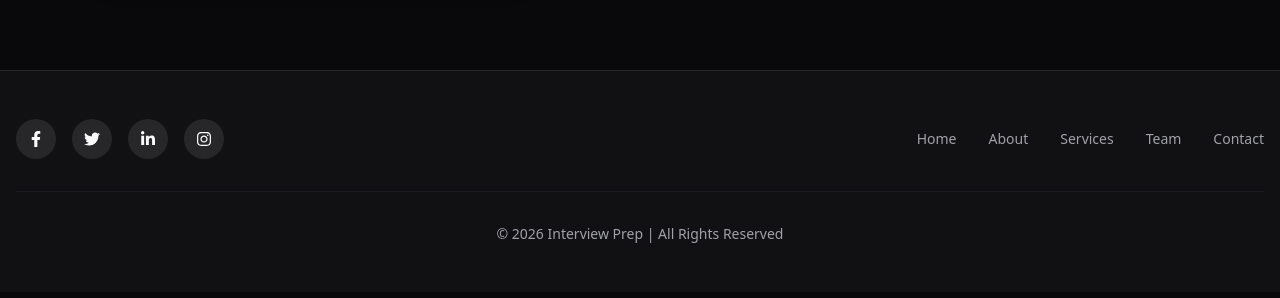
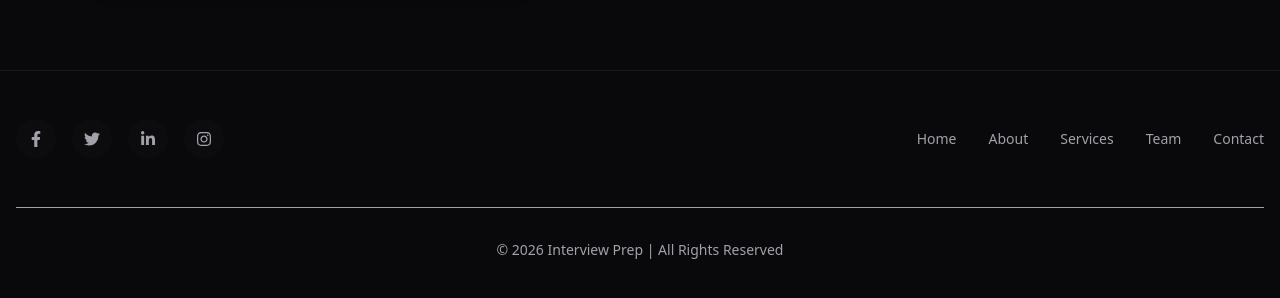
Before and after one commit to git-dev-crs/Interview-Prep, a React (Create React App) app in the folder Interview-Prep/InterviewPrep-Frontend/: page / in a window 1280 px wide. Shown: the part 1947-2245 px from the top of the page. Built offline with nearby package versions, Linux system fonts and the light colour scheme.

Commit message:
Specifies the shade line between the footer and home section

```diff
--- a/Interview-Prep/InterviewPrep-Frontend/src/components/Footer.js
+++ b/Interview-Prep/InterviewPrep-Frontend/src/components/Footer.js
@@ -4,8 +4,7 @@ import {
     FaFacebookF,
     FaTwitter,
     FaLinkedinIn,
-    FaInstagram,
-    FaGithub
+    FaInstagram
 } from "react-icons/fa";
 
 const Footer = () => {
@@ -14,7 +13,7 @@ const Footer = () => {
     const SocialLink = ({ href, icon }) => (
         <a
             href={href}
-            className="w-10 h-10 rounded-full bg-secondary text-secondary-foreground flex items-center justify-center transition-colors hover:bg-primary hover:text-primary-foreground"
+            className="w-10 h-10 rounded-full bg-secondary/10 text-muted-foreground flex items-center justify-center transition-all duration-300 hover:bg-primary hover:text-primary-foreground hover:scale-110"
         >
             {icon}
         </a>
@@ -23,18 +22,18 @@ const Footer = () => {
     const FooterLink = ({ to, children }) => (
         <Link
             to={to}
-            className="text-muted-foreground hover:text-primary transition-colors text-sm"
+            className="text-muted-foreground hover:text-primary transition-colors text-sm font-medium"
         >
             {children}
         </Link>
     );
 
     return (
-        <footer className="bg-muted/30 border-t border-border mt-auto">
-            <div className="container mx-auto px-4 py-12">
-                <div className="flex flex-col md:flex-row justify-between items-center gap-6">
+        <footer className="bg-background border-t border-border/50 py-12">
+            <div className="container mx-auto px-4">
+                <div className="flex flex-col md:flex-row justify-between items-center gap-6 mb-12">
 
-                    {/* Social Icons */}
+                    {/* Social Icons (Left) */}
                     <div className="flex gap-4">
                         <SocialLink href="#" icon={<FaFacebookF />} />
                         <SocialLink href="#" icon={<FaTwitter />} />
@@ -42,8 +41,8 @@ const Footer = () => {
                         <SocialLink href="#" icon={<FaInstagram />} />
                     </div>
 
-                    {/* Links */}
-                    <div className="flex flex-wrap justify-center gap-8">
+                    {/* Links (Right) */}
+                    <div className="flex flex-wrap justify-center md:justify-end gap-8">
                         <FooterLink to="/">Home</FooterLink>
                         <FooterLink to="/about">About</FooterLink>
                         <FooterLink to="/services">Services</FooterLink>
@@ -52,7 +51,7 @@ const Footer = () => {
                     </div>
                 </div>
 
-                <div className="mt-8 pt-8 border-t border-border/50 text-center text-sm text-muted-foreground">
+                <div className="border-t border-gray-400 pt-8 text-center text-sm text-muted-foreground">
                     <p>&copy; {currentYear} Interview Prep | All Rights Reserved</p>
                 </div>
             </div>
```
